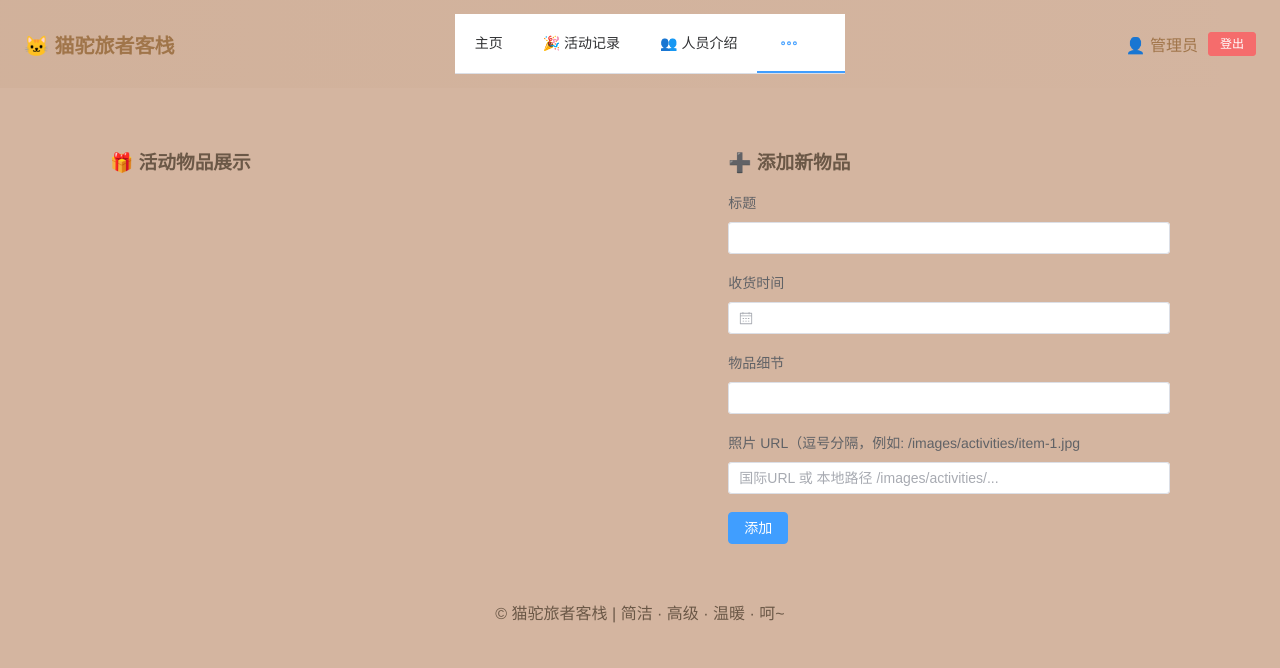
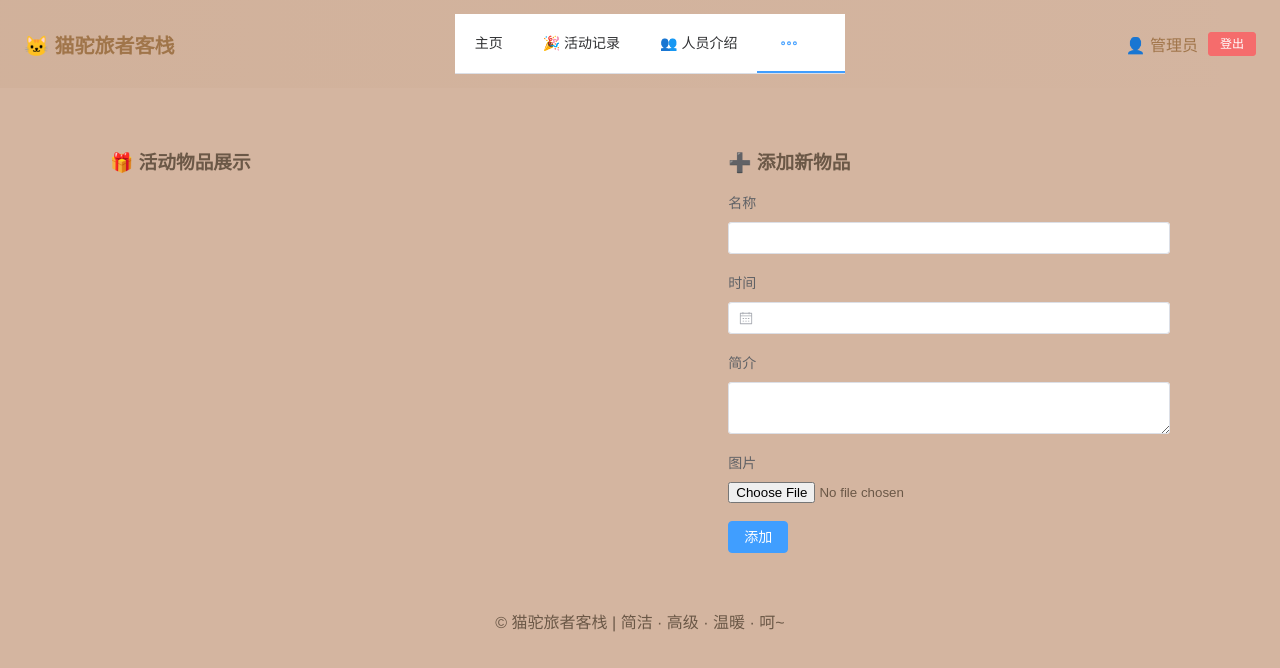
Before and after one commit to 12345-user/HotalWeb, a Vue app in the folder Catocycle-web/: page /items in a window 1280 px wide. Shown: the top 668 px of the page. Built offline with nearby package versions, Linux system fonts and the light colour scheme; sample sign-in values are in the browser's storage.

Commit message:
新增物品页面调整，（未调整完）
npm install --loglevel=verbose?

```diff
--- a/Catocycle-web/src/services/api.js
+++ b/Catocycle-web/src/services/api.js
@@ -62,6 +62,21 @@ export default {
     write('items', list)
     return Promise.resolve(item)
   },
+  async getItem(id){
+    const list = read('items')
+    const found = list.find(i => i.id === id)
+    return Promise.resolve(found)
+  },
+  async updateItem(item){
+    const list = read('items')
+    const idx = list.findIndex(i => i.id === item.id)
+    if(idx !== -1){
+      list.splice(idx, 1, item)
+      write('items', list)
+      return Promise.resolve(item)
+    }
+    return Promise.reject(new Error('not found'))
+  },
   async deleteItem(id){
     const list = read('items')
     const filtered = list.filter(item => item.id !== id)
--- a/Catocycle-web/src/views/Items.vue
+++ b/Catocycle-web/src/views/Items.vue
@@ -4,56 +4,146 @@
       <el-col :span="14">
         <h3>🎁 活动物品展示</h3>
         <div class="card-grid">
-          <el-card v-for="it in items" :key="it.id">
-            <h4>{{ it.title }}</h4>
-            <p class="small muted">收货时间：{{ it.receivedAt }}</p>
-            <p>{{ it.details }}</p>
-            <div v-if="it.photos && it.photos.length">
-              <el-image v-for="(p,i) in it.photos" :key="i" :src="p" style="width:120px;margin-right:8px" fit="cover"/>
+          <el-card v-for="it in items" :key="it.id" style="margin-bottom:12px">
+            <div style="display:flex;justify-content:space-between;align-items:start">
+              <div style="flex:1">
+                <h4>{{ it.name }}</h4>
+                <p class="small muted">时间：{{ it.time }}</p>
+                <p>{{ it.description }}</p>
+                <div v-if="it.image" style="margin-top:8px">
+                  <el-image :src="it.image" style="width:160px;height:120px" fit="cover"/>
+                </div>
+              </div>
+              <div style="margin-left:12px;text-align:right">
+                <el-button size="mini" type="primary" @click="viewItem(it)">查看</el-button>
+                <el-button v-if="isAdmin" size="mini" @click="onEdit(it)">编辑</el-button>
+                <el-button v-if="isAdmin" size="mini" type="danger" @click="onDelete(it.id)">删除</el-button>
+              </div>
             </div>
           </el-card>
         </div>
       </el-col>
       <el-col :span="10">
-        <h3>➕ 添加新物品</h3>
+        <h3 v-if="isAdmin">{{ formMode === 'add' ? '➕ 添加新物品' : '✏️ 编辑物品' }}</h3>
+        <h3 v-else>物品详情（只读）</h3>
+
         <el-form label-position="top" :model="form">
-          <el-form-item label="标题"><el-input v-model="form.title"/></el-form-item>
-          <el-form-item label="收货时间"><el-date-picker v-model="form.receivedAt" type="date" style="width:100%"/></el-form-item>
-          <el-form-item label="物品细节"><el-input v-model="form.details"/></el-form-item>
-          <el-form-item label="照片 URL（逗号分隔，例如: /images/activities/item-1.jpg">
-            <el-input v-model="form.photos" placeholder="国际URL 或 本地路径 /images/activities/..." />
+          <el-form-item label="名称"><el-input v-model="form.name" :disabled="!isAdmin && formMode==='view'"/></el-form-item>
+          <el-form-item label="时间"><el-date-picker v-model="form.time" type="date" style="width:100%" :disabled="!isAdmin && formMode==='view'"/></el-form-item>
+          <el-form-item label="简介"><el-input type="textarea" v-model="form.description" :disabled="!isAdmin && formMode==='view'"/></el-form-item>
+          <el-form-item label="图片">
+            <div v-if="form.imagePreview">
+              <el-image :src="form.imagePreview" style="width:180px;height:140px;margin-bottom:8px" fit="cover"/>
+            </div>
+            <input v-if="isAdmin" type="file" accept="image/*" @change="onFileChange" />
+            <div v-else-if="!form.imagePreview && form.image">
+              <el-image :src="form.image" style="width:180px;height:140px" fit="cover"/>
+            </div>
           </el-form-item>
-          <el-button type="primary" @click="submit">添加</el-button>
+
+          <div style="margin-top:8px">
+            <el-button v-if="isAdmin" type="primary" @click="submit">{{ formMode === 'add' ? '添加' : '保存' }}</el-button>
+            <el-button v-if="isAdmin && formMode==='edit'" @click="cancelEdit">取消</el-button>
+            <el-button v-if="!isAdmin" @click="clearForm">清除</el-button>
+          </div>
         </el-form>
       </el-col>
     </el-row>
+
+    <el-dialog :visible.sync="dialogVisible" width="520px">
+      <span slot="title">物品详情</span>
+      <div>
+        <h4>{{ detailItem.name }}</h4>
+        <p class="small muted">时间：{{ detailItem.time }}</p>
+        <p>{{ detailItem.description }}</p>
+        <div v-if="detailItem.image" style="margin-top:8px">
+          <el-image :src="detailItem.image" style="width:100%" fit="contain"/>
+        </div>
+      </div>
+      <span slot="footer" class="dialog-footer">
+        <el-button @click="dialogVisible=false">关闭</el-button>
+      </span>
+    </el-dialog>
   </div>
 </template>
 
 <script>
 import api from '../services/api'
+import auth from '../services/auth'
 
 export default {
   data(){
     return{
       items:[],
-      form:{title:'',receivedAt:'',details:'',photos:''}
+      isAdmin: auth.isAdmin(),
+      formMode: 'add', // add | edit | view
+      editingId: null,
+      form:{name:'',time:'',description:'',image:'',imagePreview:''},
+      dialogVisible:false,
+      detailItem:{}
     }
   },
   async created(){
-    this.items = await api.getItems()
+    await this.loadItems()
   },
   methods:{
+    async loadItems(){
+      this.items = await api.getItems() || []
+    },
+    onFileChange(e){
+      const file = e.target.files && e.target.files[0]
+      if(!file) return
+      const reader = new FileReader()
+      reader.onload = () => {
+        this.form.imagePreview = reader.result
+        this.form.image = reader.result
+      }
+      reader.readAsDataURL(file)
+    },
     async submit(){
       const payload = {
-        title: this.form.title,
-        receivedAt: this.form.receivedAt ? new Date(this.form.receivedAt).toLocaleDateString() : new Date().toLocaleDateString(),
-        details: this.form.details,
-        photos: this.form.photos ? this.form.photos.split(',').map(s=>s.trim()) : []
+        name: this.form.name,
+        time: this.form.time ? new Date(this.form.time).toLocaleDateString() : new Date().toLocaleDateString(),
+        description: this.form.description,
+        image: this.form.image || ''
       }
-      await api.addItem(payload)
-      this.items = await api.getItems()
-      this.form = {title:'',receivedAt:'',details:'',photos:''}
+
+      if(this.formMode === 'add'){
+        await api.addItem(payload)
+      } else if(this.formMode === 'edit'){
+        payload.id = this.editingId
+        await api.updateItem(payload)
+      }
+      await this.loadItems()
+      this.clearForm()
+    },
+    clearForm(){
+      this.form = {name:'',time:'',description:'',image:'',imagePreview:''}
+      this.formMode = 'add'
+      this.editingId = null
+    },
+    onEdit(item){
+      this.formMode = 'edit'
+      this.editingId = item.id
+      this.form.name = item.name || ''
+      this.form.time = item.time || ''
+      this.form.description = item.description || ''
+      this.form.image = item.image || ''
+      this.form.imagePreview = item.image || ''
+      window.scrollTo({ top: 0, behavior: 'smooth' })
+    },
+    cancelEdit(){
+      this.clearForm()
+    },
+    async onDelete(id){
+      const ok = window.confirm('确认删除该物品吗？')
+      if(!ok) return
+      await api.deleteItem(id)
+      await this.loadItems()
+    },
+    viewItem(it){
+      this.detailItem = it
+      this.dialogVisible = true
     }
   }
 }
```
